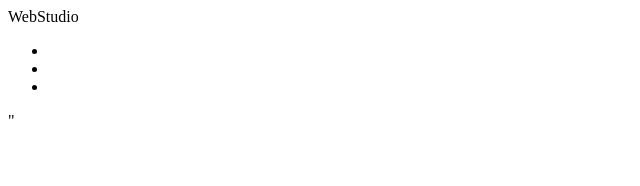
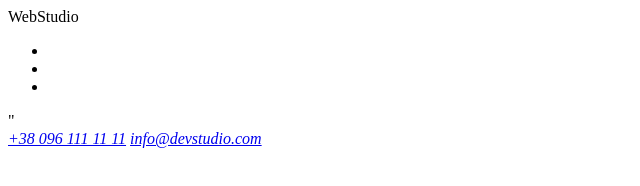
Before and after one commit to lily342s/goit-markup-hw-01, a plain HTML site: page index.html in a window 1280 px wide. Shown: the whole page, without its empty margins (0-640 px from the left). Drawn offline with Linux system fonts and the light colour scheme.

Commit message:
added .prettier.json

```diff
--- a/index.html
+++ b/index.html
@@ -15,7 +15,10 @@
                 <li><a href="Контакты"></a></li>
             </ul>
         </nav>"
-
+        <address>
+            <a href="tel:+380961111111">+38 096 111 11 11</a>
+            <a href="mailto:info@devstudio.com">info@devstudio.com</a>
+        </address>
     </header>
 
 </body>
```
Also changed, not shown: .prettier.json.
